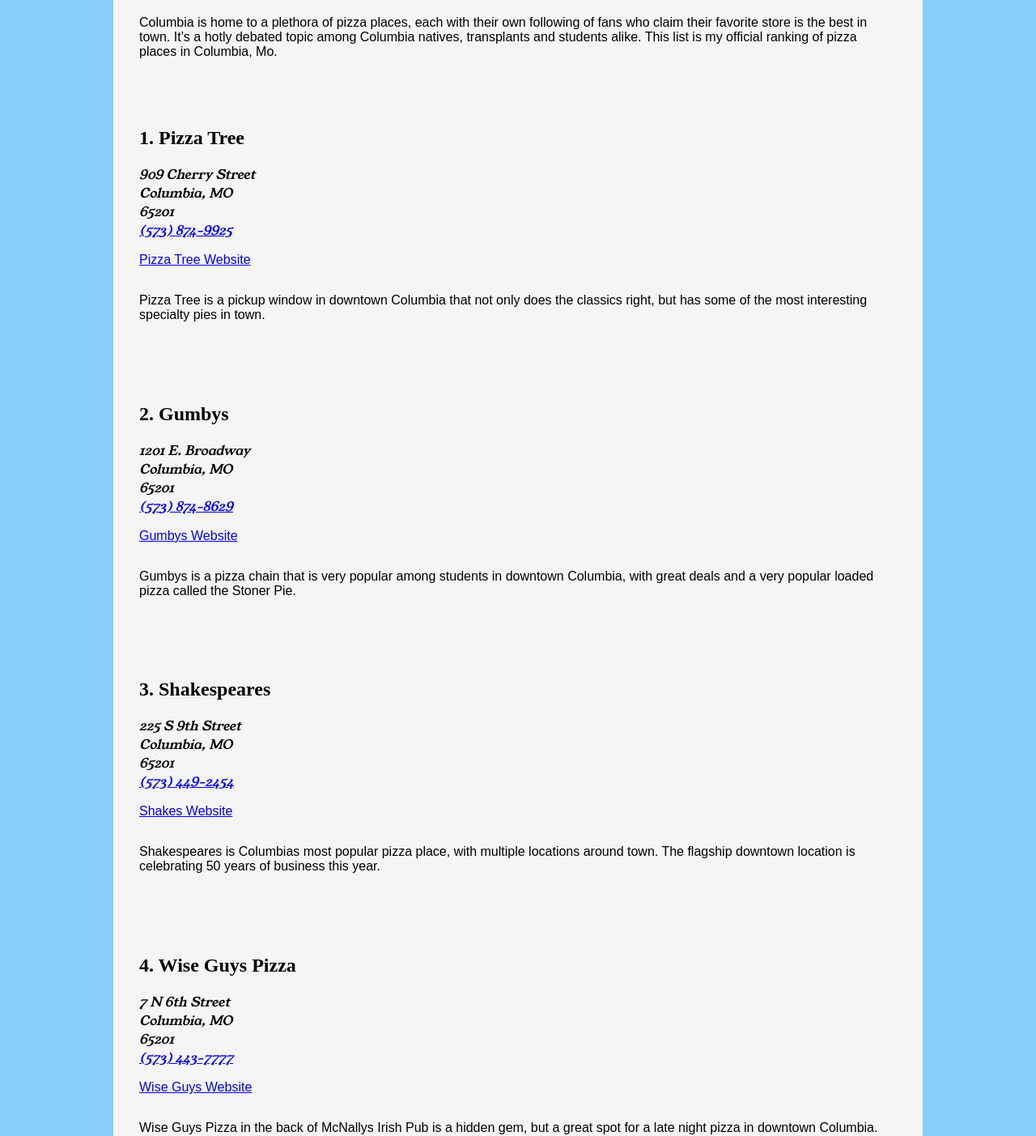
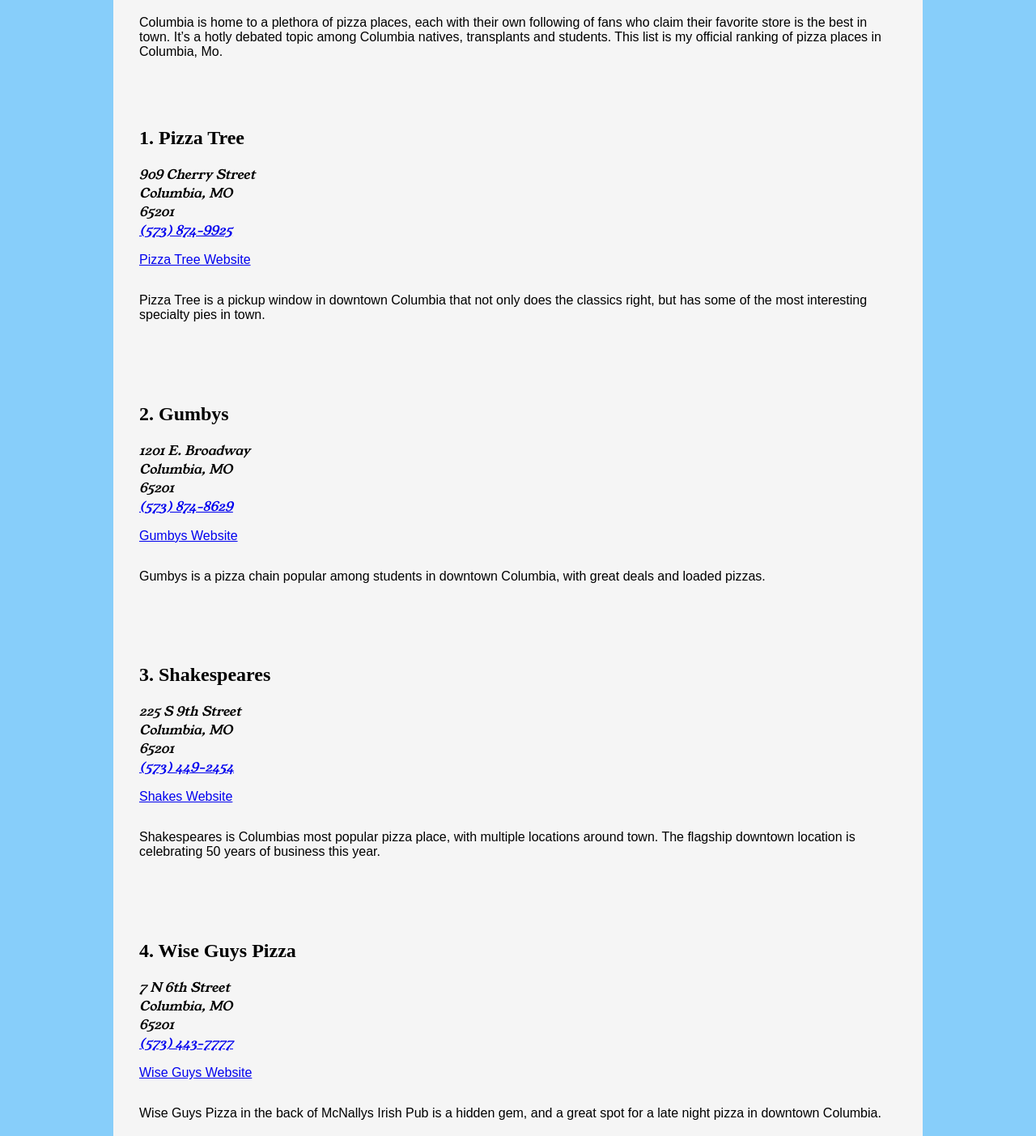
Before and after one commit to 4502-7502-FALL20203/maiorca-project, a plain HTML site: page locations.html in a window 1280 px wide. Shown: the part 210-1613 px from the top of the page at 81% size. Drawn offline with Linux system fonts and the light colour scheme; a web font is replaced by a local one.

Commit message:
final update

```diff
--- a/locations.html
+++ b/locations.html
@@ -23,7 +23,7 @@
 
     <main id="content">
       <h1>Ranking of pizza restaurants in Columbia, Missouri</h1>
-      <p>Columbia is home to a plethora of pizza places, each with their own following of fans who claim their favorite store is the best in town. It’s a hotly debated topic among Columbia natives, transplants and students alike. This list is my official ranking of pizza places in Columbia, Mo. </p>
+      <p>Columbia is home to a plethora of pizza places, each with their own following of fans who claim their favorite store is the best in town. It’s a hotly debated topic among Columbia natives, transplants and students. This list is my official ranking of pizza places in Columbia, Mo. </p>
 
       <section class="location-holder">
 				<div class="text-holder">
@@ -48,7 +48,7 @@
 						<a href="tel:+15738748629">(573) 874-8629</a>
 					</address>
 					<p><a href="https://gumbyscolumbia.com/">Gumbys Website</a></p>
-					<p>Gumbys is a pizza chain that is very popular among students in downtown Columbia, with great deals and a very popular loaded pizza called the Stoner Pie.</p>
+					<p>Gumbys is a pizza chain popular among students in downtown Columbia, with great deals and loaded pizzas.</p>
 				</div>
 			</section>
 			<section class="location-holder">
@@ -74,7 +74,7 @@
 						<a href="tel:+15734437777">(573) 443-7777</a>
 					</address>
 					<p><a href="https://www.facebook.com/wiseguyspizzacolumbia/">Wise Guys Website</a></p>
-					<p>Wise Guys Pizza in the back of McNallys Irish Pub is a hidden gem, but a great spot for a late night pizza in downtown Columbia.</p>
+					<p>Wise Guys Pizza in the back of McNallys Irish Pub is a hidden gem, and a great spot for a late night pizza in downtown Columbia.</p>
 				</div>
 			</section>
 			<section class="location-holder">
@@ -114,7 +114,7 @@
 						<a href="tel:+15738867373">(573) 886-7373</a>
 					</address>
 					<p><a href="https://www.imospizza.com/store/columbia-1/">Imos Website</a></p>
-					<p>Imos is a St. Louis original, known for its provel cheese blend, notably unrecognized as cheese by the U.S. Food and Drug Administration.</p>
+					<p>Imos is a St. Louis original, known for its provel cheese blend, notably not recognized as cheese by the U.S. Food and Drug Administration.</p>
 				</div>
 			</section>
 
```
